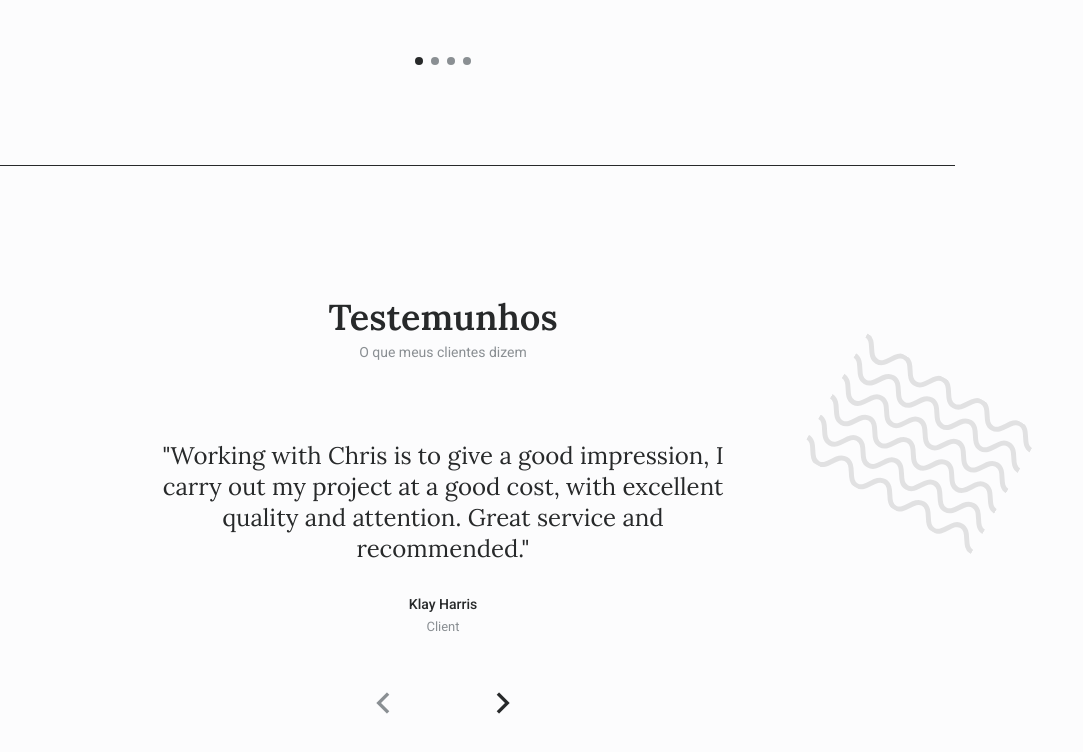
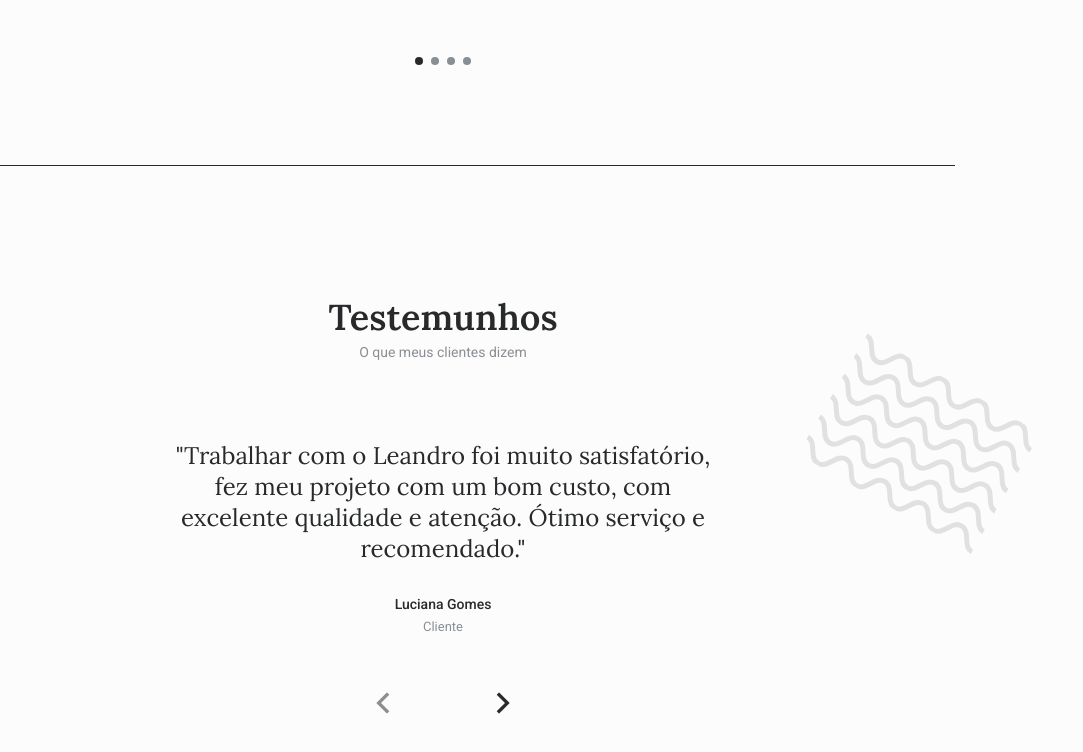
Before and after one commit to lthurler/Portifolio, a plain HTML site: page index.html in a window 1280 px wide. Shown: the part 3997-4749 px from the top of the page, without its empty margins (197-1280 px from the left). Drawn offline with nearby package versions, Linux system fonts and the light colour scheme.

Commit message:
mais ajustes

```diff
--- a/index.html
+++ b/index.html
@@ -501,7 +501,7 @@
                             <img src="assets/img/indecor.png" alt="projects img" class="projects__img">
 
                             <div>
-                                <span class="projects__subtitle">WebSite</span>
+                                <span class="projects__subtitle">Landing Page</span>
                                 <h1 class="projects__title">InDecor</h1>
 
                                 <a href="https://in-decor-seven.vercel.app/" class="projects__button">
@@ -538,44 +538,37 @@
                         <!--==================== TESTIMONIAL 1 ====================-->
                         <div class="testimonial__content swiper-slide">
                             <p class="testimonial__description">
-                                "Working with Chris is to give a good
-                                impression, I carry out my project at a good
-                                cost, with excellent quality and attention.
-                                Great service and recommended."
+                                "Trabalhar com o Leandro foi muito satisfatório, fez meu projeto com um bom
+                                custo, com excelente qualidade e atenção.
+                                Ótimo serviço e recomendado."
                             </p>
 
                             <div>
-                                <h3 class="testimonial__name">Klay Harris</h3>
-                                <span class="testimonial__subtitle">Client</span>
+                                <h3 class="testimonial__name">Luciana Gomes</h3>
+                                <span class="testimonial__subtitle">Cliente</span>
                             </div>
                         </div>
 
                         <!--==================== TESTIMONIAL 2 ====================-->
                         <div class="testimonial__content swiper-slide">
                             <p class="testimonial__description">
-                                "Working with Chris is to give a good
-                                impression, I carry out my project at a good
-                                cost, with excellent quality and attention.
-                                Great service and recommended."
+                                "Gostaria de parabenizar o Leandro pela agilidade, competência e comprometimento com os interesses dos clientes. Gostei muito do resultado final. Um abraço."
                             </p>
 
                             <div>
-                                <h3 class="testimonial__name">Mary Lens</h3>
-                                <span class="testimonial__subtitle">Client</span>
+                                <h3 class="testimonial__name">Mauro Carvalho</h3>
+                                <span class="testimonial__subtitle">Cliente</span>
                             </div>
                         </div>
 
                         <!--==================== TESTIMONIAL 3 ====================-->
                         <div class="testimonial__content swiper-slide">
                             <p class="testimonial__description">
-                                "Working with Chris is to give a good
-                                impression, I carry out my project at a good
-                                cost, with excellent quality and attention.
-                                Great service and recommended."
+                                "Estou satisfeito com o Leandro, pois além de me atender com destreza, paguei um preço justo pelos serviço."
                             </p>
 
                             <div>
-                                <h3 class="testimonial__name">Anna Chel</h3>
+                                <h3 class="testimonial__name">Ana Lúcia da Silva</h3>
                                 <span class="testimonial__subtitle">Client</span>
                             </div>
                         </div>
```
